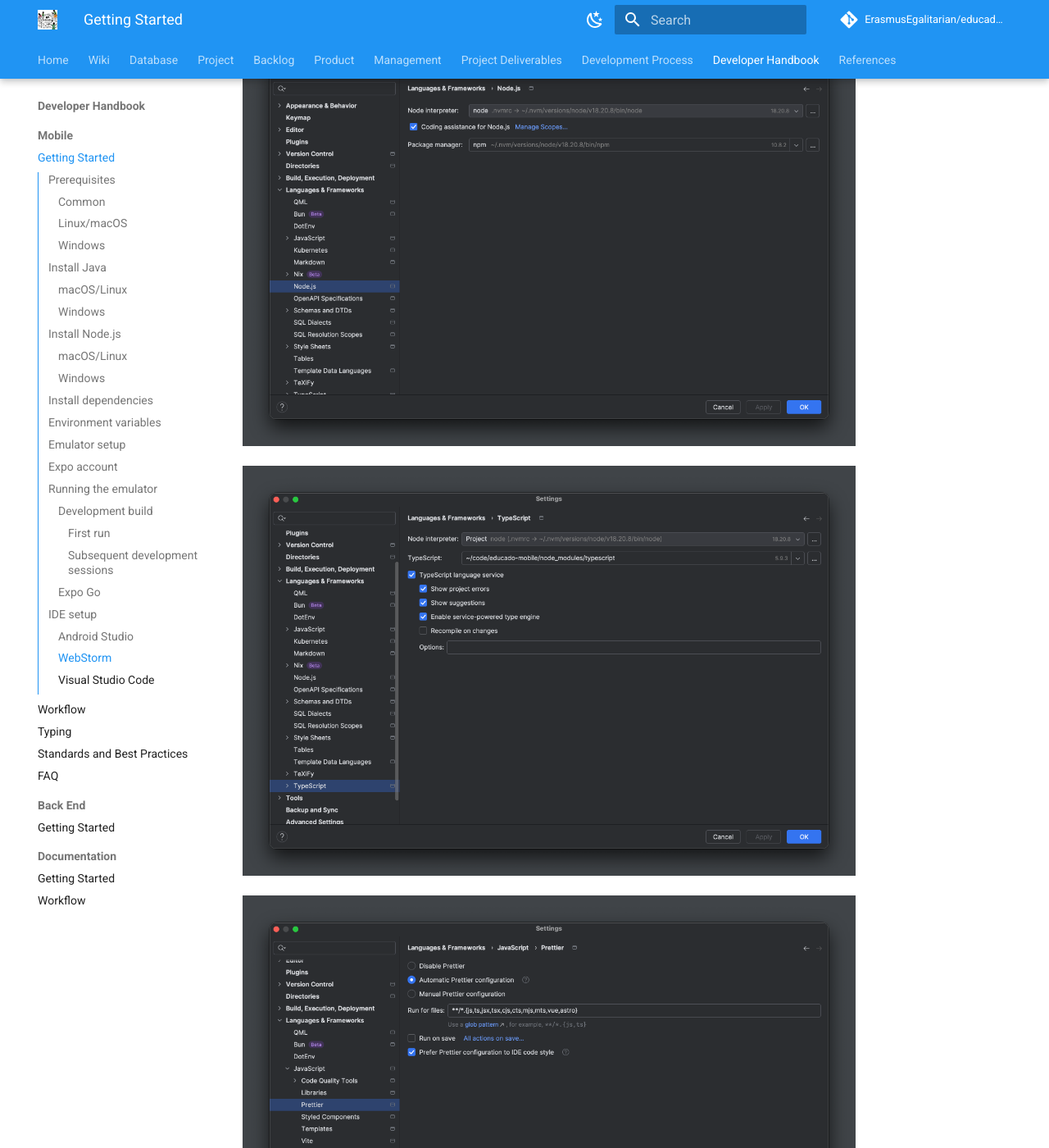
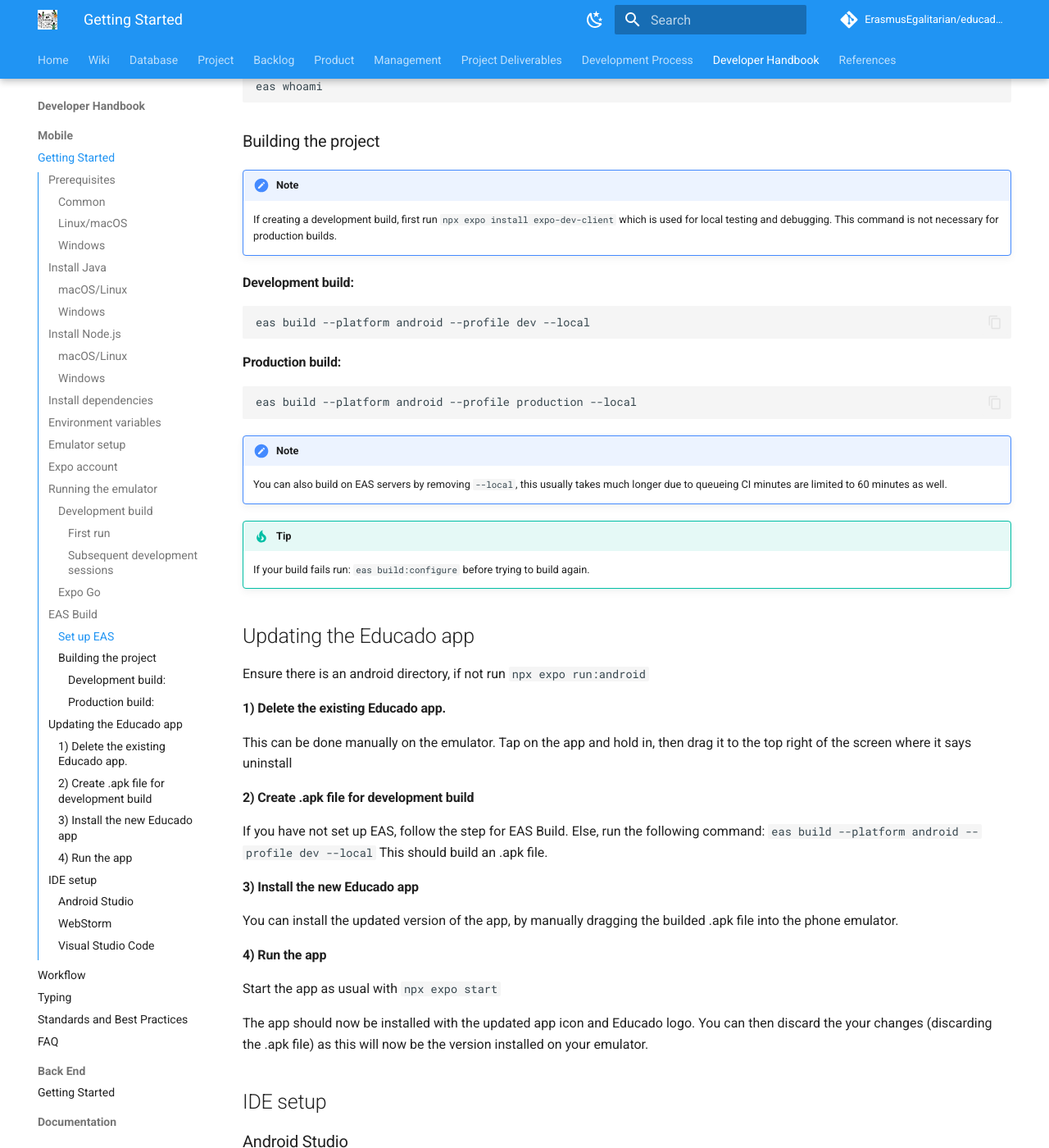
Before and after one commit to ErasmusEgalitarian/educado-docs, an MkDocs documentation site: the page built from docs/handbook/mobile/getting-started.md, in a window 1280 px wide and 1400 px high, scrolled down 6063 px. Shown: the whole window at 82% size. Built offline with MkDocs 1.6.1 and Material for MkDocs 9.7.7, drawn with Linux system fonts in a browser that asks for light colours; comment, search, counter and statistics services are not loaded; some of the changed text lies outside the part shown.

Commit message:
draft: eas build and app update

```diff
--- a/docs/handbook/mobile/getting-started.md
+++ b/docs/handbook/mobile/getting-started.md
@@ -214,6 +214,70 @@
 about the pros and cons of Expo Go and how it compares to development builds in the
 [Expo docs](https://docs.expo.dev/develop/development-builds/introduction/).
 
+## EAS Build
+
+!!! note
+
+    This is only confirmed working for Linux and MacOS
+
+### Set up EAS
+
+First, ensure that you have followed the steps in (ref Expo account) to join the new Educado Expo organisation.
+Then run the following commands:
+
+    npm install -g eas-cli
+
+    eas login
+
+    eas whoami
+
+### Building the project
+
+!!! note
+
+    If creating a development build, first run `npx expo install expo-dev-client ` which is used for local testing and debugging.
+    This command is not necessary for production builds.
+
+
+#### Development build:
+
+    eas build --platform android --profile dev --local
+
+#### Production build:
+
+    eas build --platform android --profile production --local
+
+!!! note
+
+    You can also build on EAS servers by removing `--local`, this usually takes much longer due to queueing
+    CI minutes are limited to 60 minutes as well.
+
+!!! tip
+
+    If your build fails run: `eas build:configure` before trying to build again.
+
+
+
+## Updating the Educado app
+
+Ensure there is an android directory, if not run `npx expo run:android`
+
+#### 1) Delete the existing Educado app.
+This can be done manually on the emulator. Tap on the app and hold in, then drag it to the top right of the screen where it says uninstall
+
+#### 2) Create .apk file for development build
+If you have not set up EAS, follow the step for EAS Build.
+Else, run the following command: `eas build --platform android --profile dev --local`
+This should build an .apk file.
+
+#### 3) Install the new Educado app
+You can install the updated version of the app, by manually dragging the builded .apk file into the phone emulator.
+
+#### 4) Run the app
+Start the app as usual with `npx expo start`
+
+The app should now be installed with the updated app icon and Educado logo. You can then discard the your changes (discarding the .apk file) as this will now be the version installed on your emulator.
+
 ## IDE setup
 
 ### Android Studio
```
Also changed, not shown: other parts of docs/handbook/mobile/getting-started.md (+1 -1 lines).
